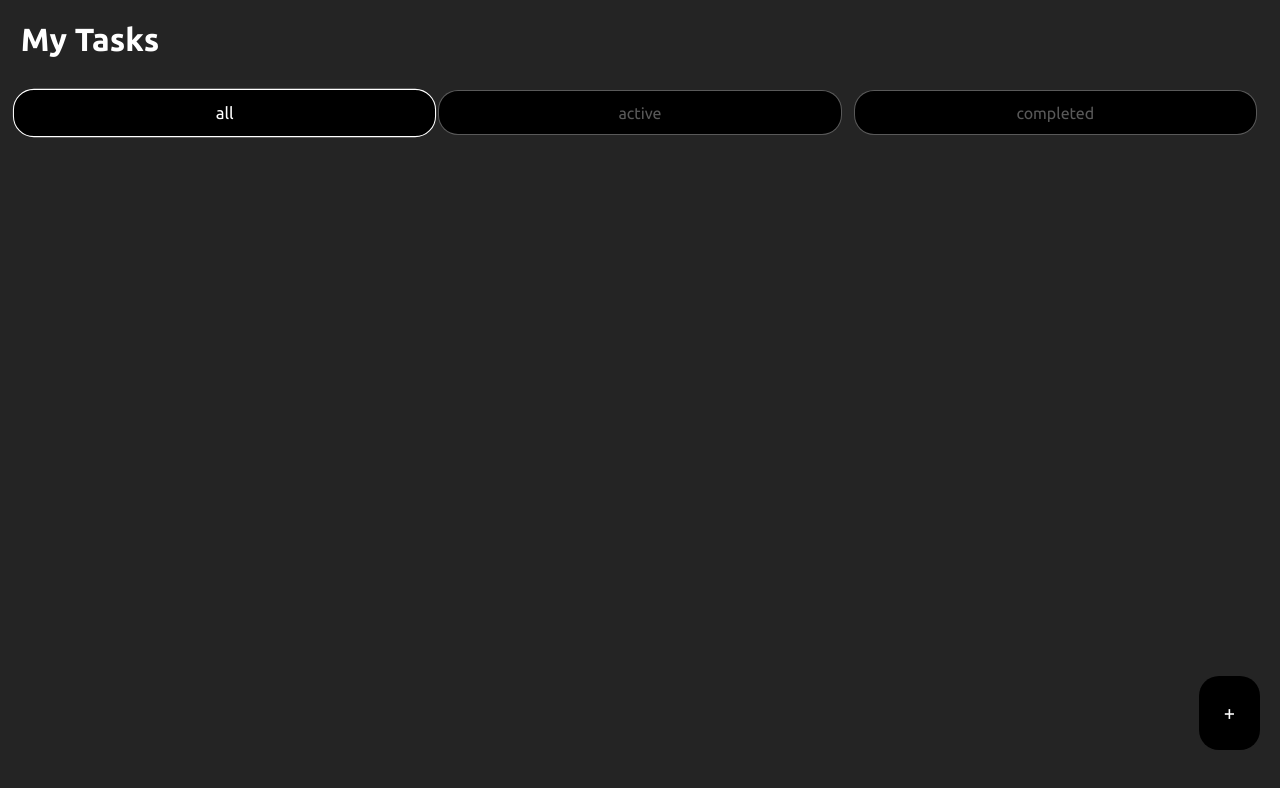
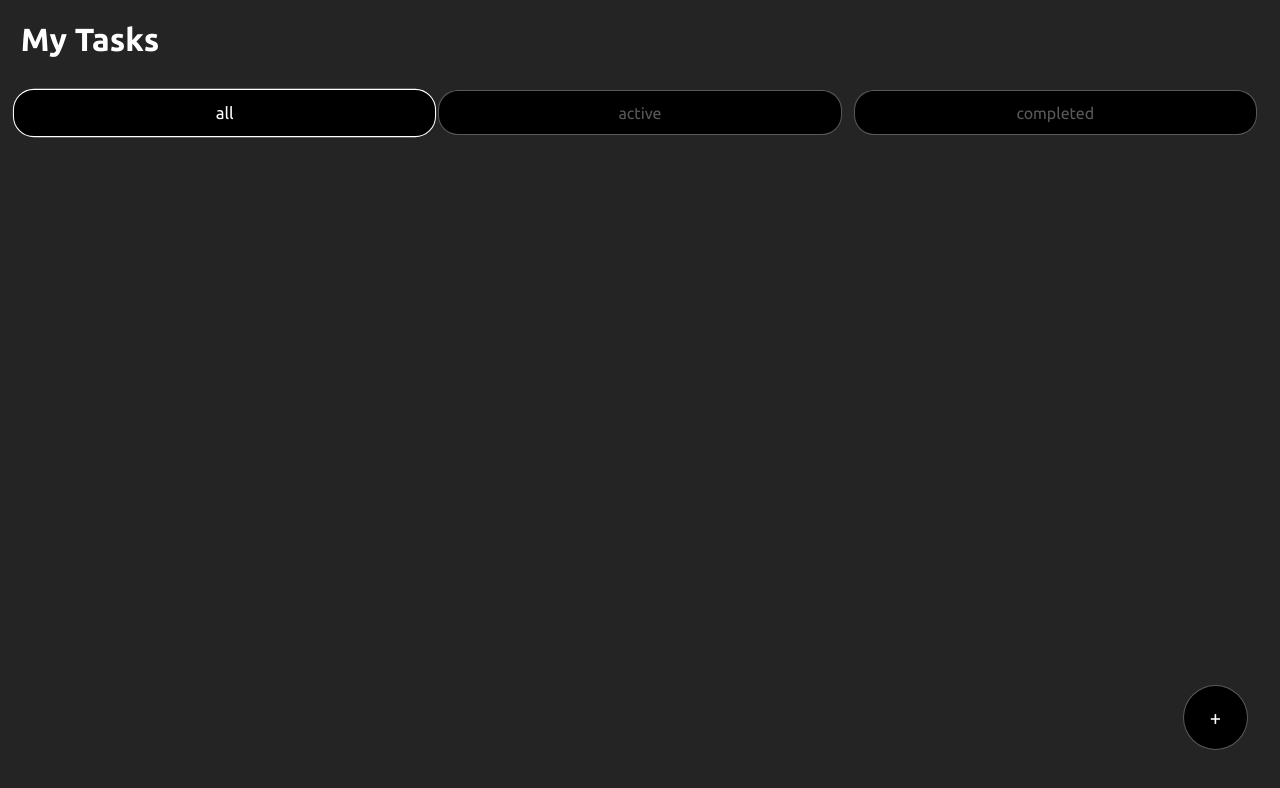
Before and after one commit to wwoozzii/ReactTestDrive, a React (Vite) app: page / in a window 1280 px wide. Shown: the top 788 px of the page. Built offline with nearby package versions, Linux system fonts and the light colour scheme.

Commit message:
style(TaskInput): add border-radius and right position on plusButton

```diff
--- a/src/components/TaskInput/TaskInput.module.scss
+++ b/src/components/TaskInput/TaskInput.module.scss
@@ -76,12 +76,22 @@
     position: fixed;
     z-index: 100;
     bottom: 50px;
-    right: 20px;
-    background-color: black;
-    color: white;
-    border: none;
-    border-radius: 20px;
-    padding: 25px;
+    right: 32px;
+
+    width: 65px;
+    height: 65px;
+
+    background-color: v.$global-buttcolor;
+    color: v.$global-textcolor;
+    border: 1px solid;
+    border-color: rgba(255, 255, 255, 0.35);
+    border-radius: 50%;
+    padding: 20px 20px;
     font-size: 20px;
+
+    display: flex;
+    align-items: center;
+    justify-content: center;
+    cursor: pointer;
   }
 }
```
